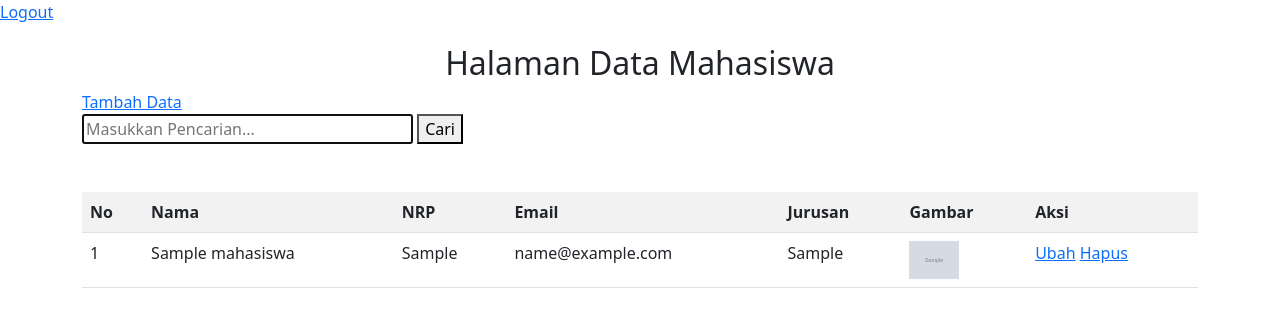
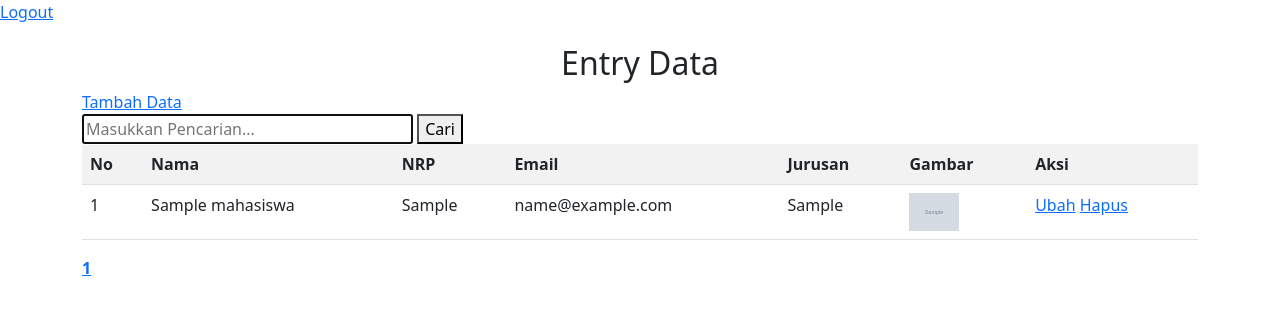
Before and after one commit to RefDev-00/php_dasar_wpu, a PHP site: page / in a window 1280 px wide. Shown: the top 327 px of the page. Run offline with PHP 8.4, Linux system fonts and the light colour scheme; the visitor is signed in with stand-in values (Sample User, id 1); tables that the repository leaves empty or names only in its code hold one stand-in row (values such as "Sample post"); grey boxes marked "Sample" are stand-in pictures.

Commit message:
pagination

```diff
--- a/php+mysql (Insert Data)/index.php
+++ b/php+mysql (Insert Data)/index.php
@@ -9,8 +9,17 @@ if (!isset($_SESSION["login"])) {
 // koneksi ke database melalui file connect
 require "connect.php";
 
+
+// pagination
+// konfigurasi
+$jumlahDataPerHalaman = 2;
+$jumlahData = count(query("SELECT * FROM mahasiswa"));
+$jumlahHalaman = ceil($jumlahData / $jumlahDataPerHalaman);
+$halamanAktif = (isset($_GET["page"])) ? $_GET["page"] : 1;
+$awalData = ($jumlahDataPerHalaman * $halamanAktif) - $jumlahDataPerHalaman;
+
 // query function
-$mahasiswa = query('SELECT * FROM mahasiswa ORDER BY id DESC');
+$mahasiswa = query("SELECT * FROM mahasiswa ORDER BY id DESC LIMIT $awalData, $jumlahDataPerHalaman");
 
 // Ketika tombol cari di tekan
 if (isset($_POST["cari"])) {
@@ -26,7 +35,7 @@ if (isset($_POST["cari"])) {
     <meta charset="UTF-8" />
     <meta http-equiv="X-UA-Compatible" content="IE=edge" />
     <meta name="viewport" content="width=device-width, initial-scale=1.0" />
-    <title>Website Mahasiswa</title>
+    <title>Data Entry</title>
 
     <!-- link CSS Boostrap -->
     <link href="https://cdn.jsdelivr.net/npm/bootstrap@5.0.2/dist/css/bootstrap.min.css" rel="stylesheet" integrity="sha384-EVSTQN3/azprG1Anm3QDgpJLIm9Nao0Yz1ztcQTwFspd3yD65VohhpuuCOmLASjC" crossorigin="anonymous">
@@ -38,13 +47,13 @@ if (isset($_POST["cari"])) {
 <body>
     <a href="logout.php">Logout</a>
     <div class="container-sm">
-        <h2 style="text-align: center; margin-top: 20px;">Halaman Data Mahasiswa</h2>
+        <h2 style="text-align: center; margin-top: 20px;">Entry Data</h2>
         <a href="create.php">Tambah Data</a>
         <form action="" method="post">
             <input type="text" name="keyword" size="30" autofocus placeholder="Masukkan Pencarian..." autocomplete="off">
             <button type="submi" name="cari">Cari</button>
         </form>
-        <br></br>
+
         <table class="table table-striped">
             <tr>
                 <th>No</th>
@@ -61,7 +70,7 @@ if (isset($_POST["cari"])) {
             ?>
             <?php foreach ($mahasiswa as $row) : ?>
                 <tr>
-                    <td><?php echo $number; ?></td>
+                    <td><?php echo $number + $awalData; ?></td>
                     <td><?php echo $row["nama"]; ?></td>
                     <td><?php echo $row["nrp"]; ?></td>
                     <td><?php echo $row["email"]; ?></td>
@@ -75,6 +84,26 @@ if (isset($_POST["cari"])) {
                 <?php $number++; ?>
             <?php endforeach; ?>
         </table>
+
+
+        <!-- Button Navigasi -->
+        <?php if ($halamanAktif > 1) : ?>
+            <a href="?page= <?= $halamanAktif - 1 ?>">&laquo;</a>
+        <?php endif; ?>
+
+
+        <?php for ($i = 1; $i <= $jumlahHalaman; $i++) : ?>
+            <?php if ($i == $halamanAktif) : ?>
+                <b><a href="?page= <?php echo $i; ?>"><?php echo $i; ?></a></b>
+            <?php else : ?>
+                <a href="?page= <?php echo $i; ?>"><?php echo $i; ?></a>
+            <?php endif; ?>
+        <?php endfor; ?>
+
+        <?php if ($halamanAktif < $jumlahHalaman) : ?>
+            <a href="?page= <?= $halamanAktif + 1 ?>">&raquo;</a>
+        <?php endif; ?>
+        <br></br>
     </div>
 </body>
 
```
